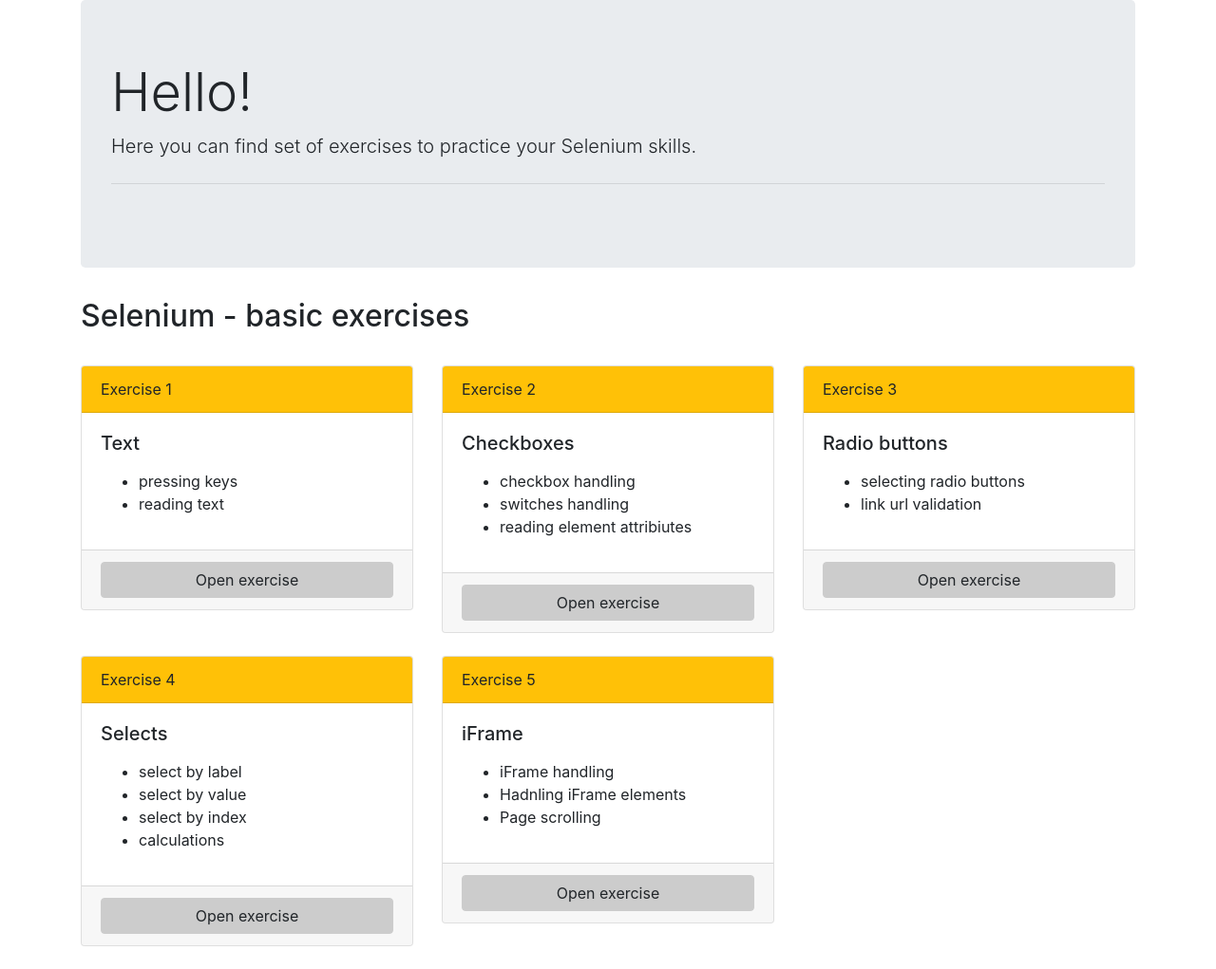
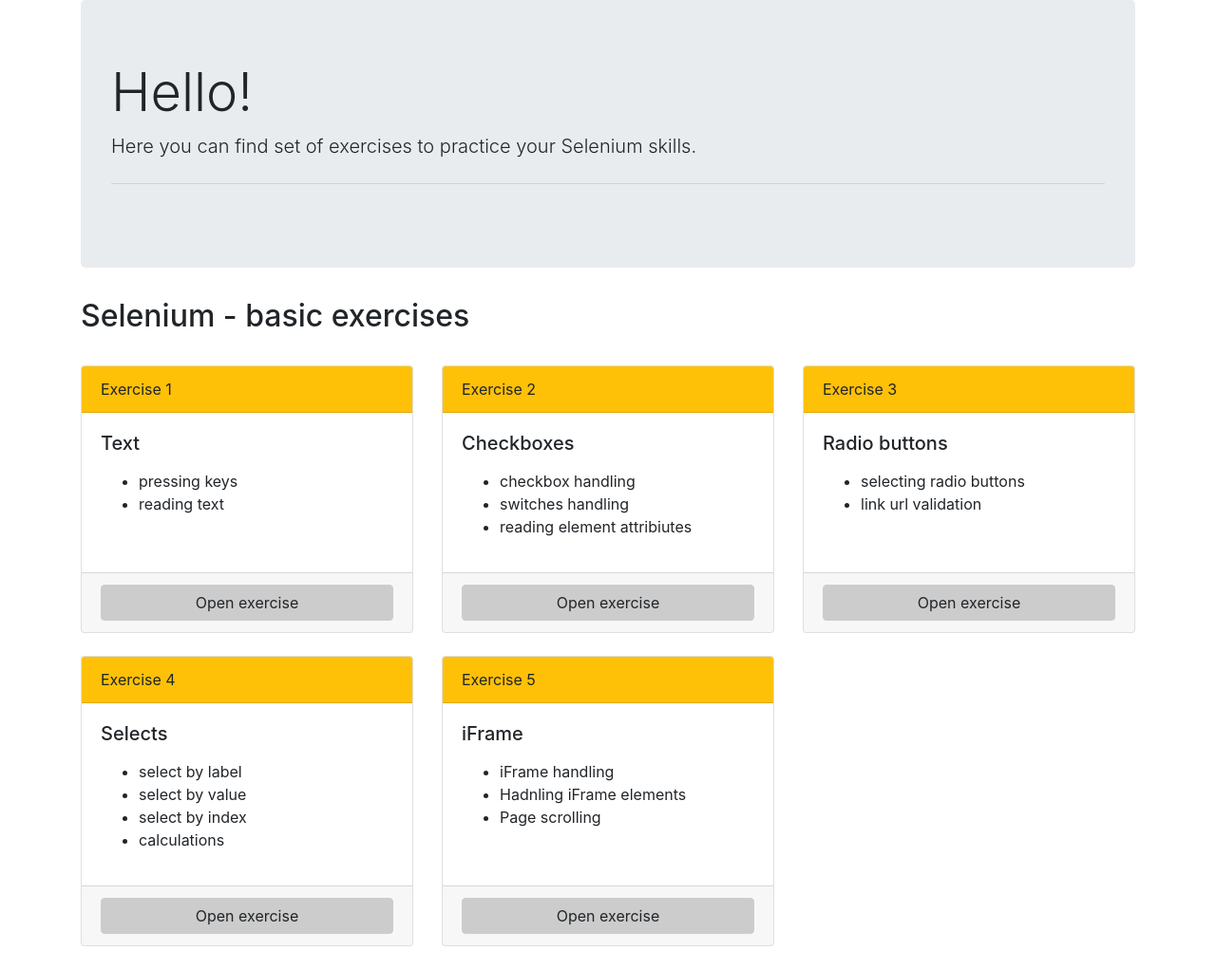
Before and after one commit to qbek/qbek.github.io, a Jekyll site: the page built from selenium-exercises/en/index.html, in a window 1280 px wide. Shown: the whole page at 95% size. Built offline with Jekyll 4.4.1, drawn with Linux system fonts in a browser that asks for light colours.

Commit message:
Naprawiony index dla materialow en

```diff
--- a/selenium-exercises/en/index.html
+++ b/selenium-exercises/en/index.html
@@ -26,7 +26,9 @@
             text="<ul>
                     <li>pressing keys</li>
                     <li>reading text</li>
-                  </ul>"
+                    <br>
+                  </ul>
+                  "
             url="basic_form.html"
             btn-text="Open exercise"
           %}
@@ -51,6 +53,7 @@
             text="<ul>
                     <li>selecting radio buttons</li>
                     <li>link url validation</li>
+                    <br>
                   </ul>"
             url="radio_buttons.html"
             btn-text="Open exercise" %}
@@ -77,6 +80,7 @@
                     <li>iFrame handling</li>
                     <li>Hadnling iFrame elements</li>
                     <li>Page scrolling</li>
+                    <br>
                   </ul>"
             url="iframe.html"
             btn-text="Open exercise"
```
